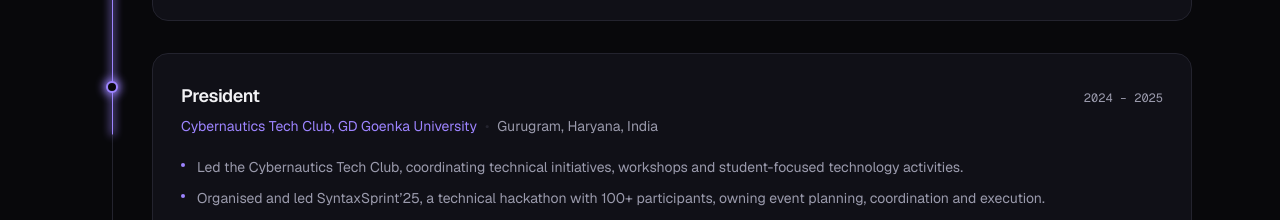
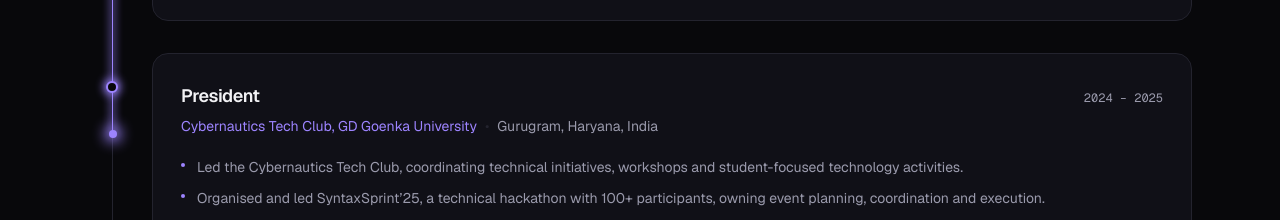
Before and after one commit to SR-Pradhan/Portfolio, a Next.js app in the folder frontend/: page / in a window 1280 px wide. Shown: the part 4660-4880 px from the top of the page. Built offline with nearby package versions, Linux system fonts and the light colour scheme; no server answers.

Commit message:
Fix invisible unlit education nodes, add traveling glow head to timeline rails

```diff
--- a/frontend/src/components/EducationCurve.tsx
+++ b/frontend/src/components/EducationCurve.tsx
@@ -159,10 +159,12 @@ export default function EducationCurve() {
         <span
           key={i}
           style={{ left: node.x, top: node.top }}
-          className={`absolute size-3.5 -translate-x-1/2 -translate-y-1/2 rounded-full border-2 bg-background transition-all duration-500 ${
+          // unlit uses muted, not border: border-token on the near-black page
+          // is invisible, which reads as a missing dot rather than a dim one
+          className={`absolute size-3.5 -translate-x-1/2 -translate-y-1/2 rounded-full border-2 bg-surface transition-all duration-500 ${
             i < lit
-              ? "border-accent shadow-[0_0_12px_2px_var(--accent)]"
-              : "border-border"
+              ? "border-accent bg-background shadow-[0_0_12px_2px_var(--accent)]"
+              : "border-muted/70"
           }`}
         />
       ))}
--- a/frontend/src/components/ScrollRail.tsx
+++ b/frontend/src/components/ScrollRail.tsx
@@ -1,6 +1,6 @@
 "use client";
 
-import { motion, useScroll, useSpring } from "motion/react";
+import { motion, useScroll, useSpring, useTransform } from "motion/react";
 import { useRef } from "react";
 
 /**
@@ -8,9 +8,12 @@ import { useRef } from "react";
  * the flat-line counterpart to EducationCurve, so every timeline on the page
  * behaves the same way.
  *
- * Renders a faint full-height track with an accent line scaling down over it
- * from the top. scaleY on a 1px element is a compositor-only transform, so
- * this is far cheaper than animating height.
+ * Three layers: a faint full-height track, an accent line scaling down over
+ * it from the top, and a glowing head riding the tip of that line.
+ *
+ * scaleY on a 1px element and translateY on the head are both
+ * compositor-only transforms, so this is far cheaper than animating height
+ * or top.
  */
 export default function ScrollRail({ className = "" }: { className?: string }) {
   const ref = useRef<HTMLDivElement>(null);
@@ -25,6 +28,11 @@ export default function ScrollRail({ className = "" }: { className?: string }) {
     restDelta: 0.001,
   });
 
+  // the head sits at the end of the drawn portion
+  const headTop = useTransform(drawn, (v) => `${v * 100}%`);
+  // and fades out once the line is fully drawn, so it doesn't park at the end
+  const headOpacity = useTransform(drawn, [0, 0.04, 0.94, 1], [0, 1, 1, 0]);
+
   return (
     <div
       ref={ref}
@@ -32,10 +40,16 @@ export default function ScrollRail({ className = "" }: { className?: string }) {
       className={`pointer-events-none absolute inset-y-0 w-px ${className}`}
     >
       <span className="absolute inset-0 bg-border" />
+
       <motion.span
         style={{ scaleY: drawn }}
         className="absolute inset-0 origin-top bg-accent shadow-[0_0_10px_1px_var(--accent)]"
       />
+
+      <motion.span
+        style={{ top: headTop, opacity: headOpacity }}
+        className="absolute left-1/2 size-2 -translate-x-1/2 -translate-y-1/2 rounded-full bg-accent shadow-[0_0_14px_4px_var(--accent)]"
+      />
     </div>
   );
 }
```
